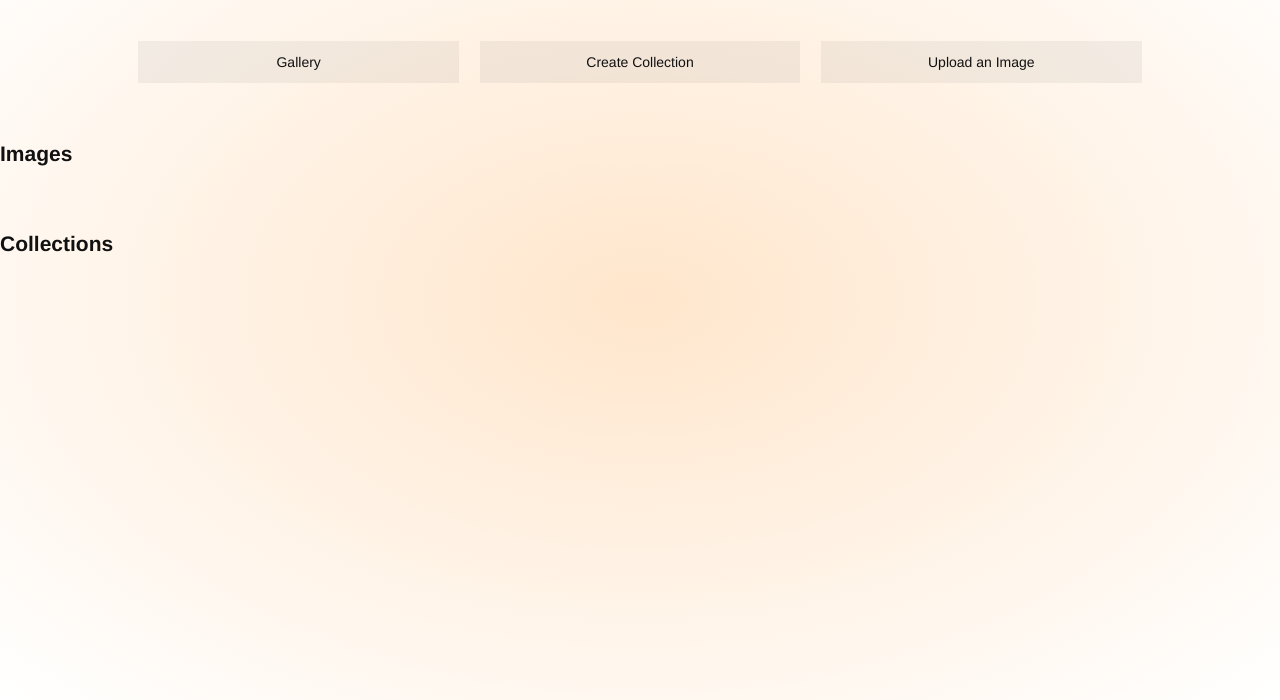
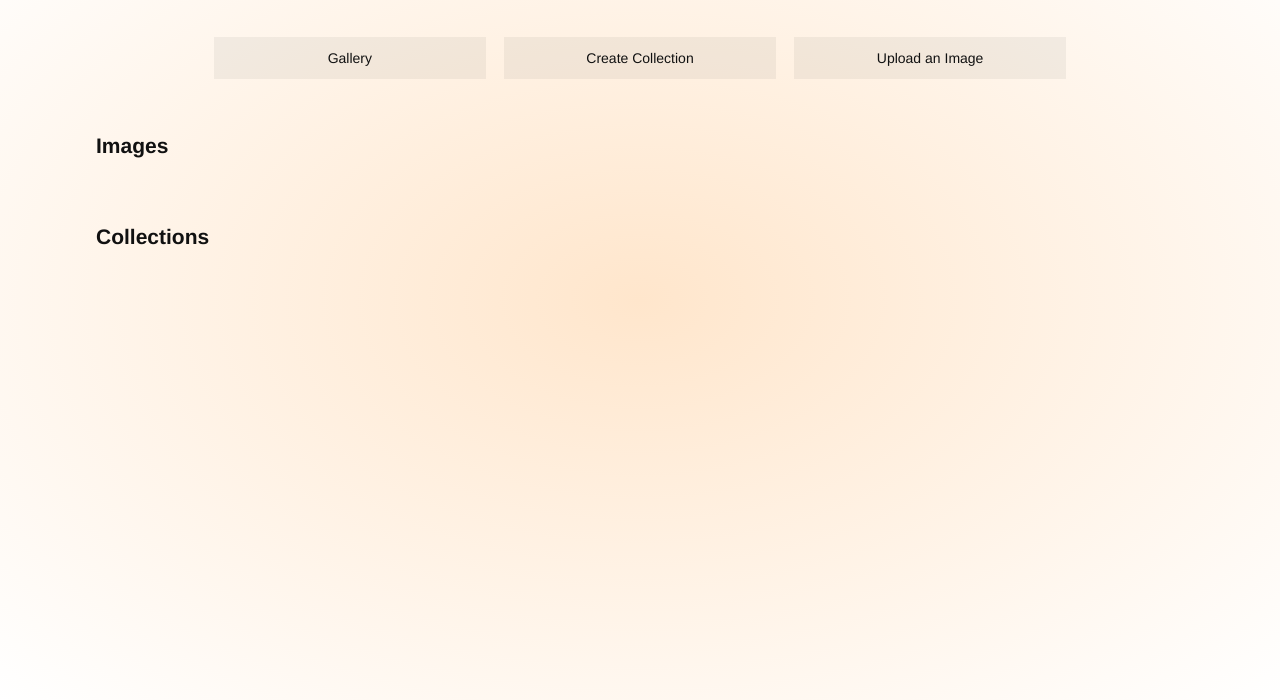
Before and after one commit to JSpeedie/coll-ery, a website: page static/gallery.html in a window 1280 px wide. Shown: the part 100-800 px from the top of the page. Drawn offline with Linux system fonts and the light colour scheme; no server answers.

Commit message:
Adjusted width to previous 85%

```diff
--- a/static/gallery.html
+++ b/static/gallery.html
@@ -6,7 +6,7 @@
     <link href="style/gallery.css" rel="stylesheet" type="text/css"/>
 	<script src="js/gallery_script.js"></script>
 </head>
-<body>
+<body class="slimmer_body">
     <header>
         <a href="/" id="title">Gallery</a>
     </header>
```
